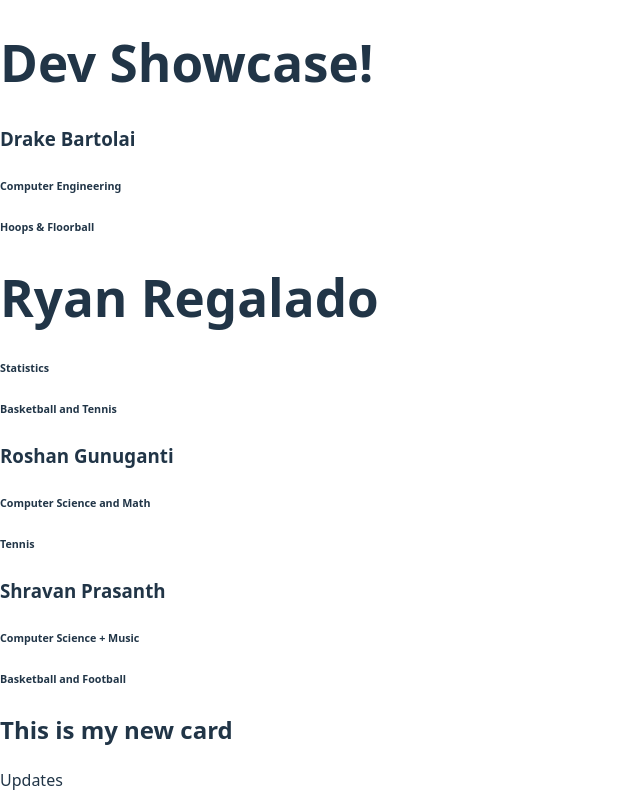
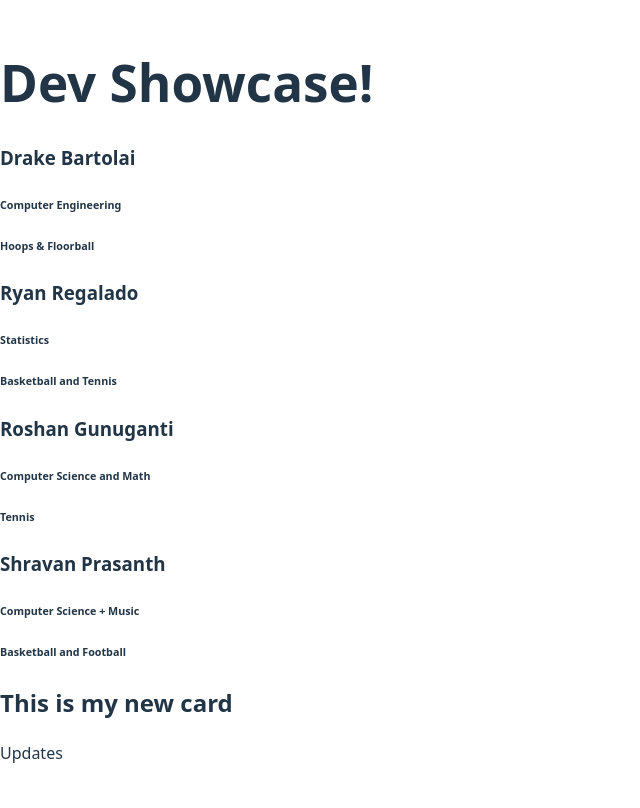
Before and after one commit to dbartolai/sports_analytics_uiuc, a React (Vite) app in the folder frontend/: page / in a window 1280 px wide. Shown: the whole page, without its empty margins (0-640 px from the left). Built offline with nearby package versions, Linux system fonts and the light colour scheme.

Commit message:
Changed header size for Ryan card

```diff
--- a/frontend/src/components/RyanCard.tsx
+++ b/frontend/src/components/RyanCard.tsx
@@ -1,6 +1,6 @@
 function RyanCard() {
     return (    <div>
-            <h1>Ryan Regalado</h1>
+            <h3>Ryan Regalado</h3>
             <h6>Statistics</h6>
             <h6>Basketball and Tennis</h6>
         </div>)
```
